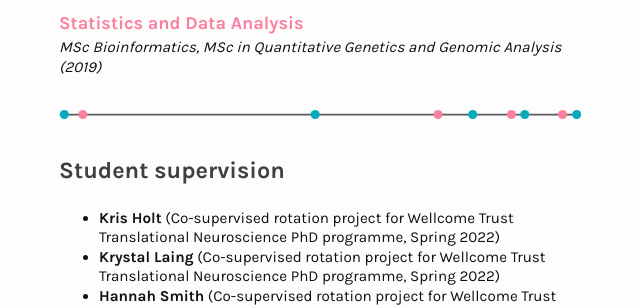
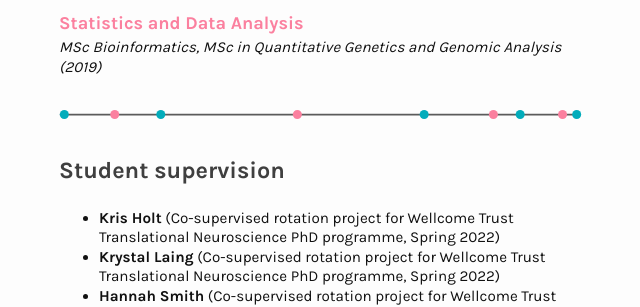
Before and after one commit to elenabernabeu/elenabernabeu.github.io, a Jekyll site: the page built from cv.markdown, in a window 1280 px wide. Shown: the part 1959-2266 px from the top of the page, without its empty margins (468-1108 px from the left). Built offline with Jekyll 4.4.1, drawn with Linux system fonts in a browser that asks for light colours.

Commit message:
30082022 - Final tweak

```diff
--- a/cv.markdown
+++ b/cv.markdown
@@ -74,7 +74,7 @@ Demonstrated, marked, and tutored for a number of master's level courses at the
 #### **Statistics and Data Analysis**
 *MSc Bioinformatics, MSc in Quantitative Genetics and Genomic Analysis (2019)*
 
-<img src="/assets/img/divider_2.svg" alt="divider_1">
+<img src="/assets/img/divider_1.svg" alt="divider_1">
 
 ### Student supervision
 
```
